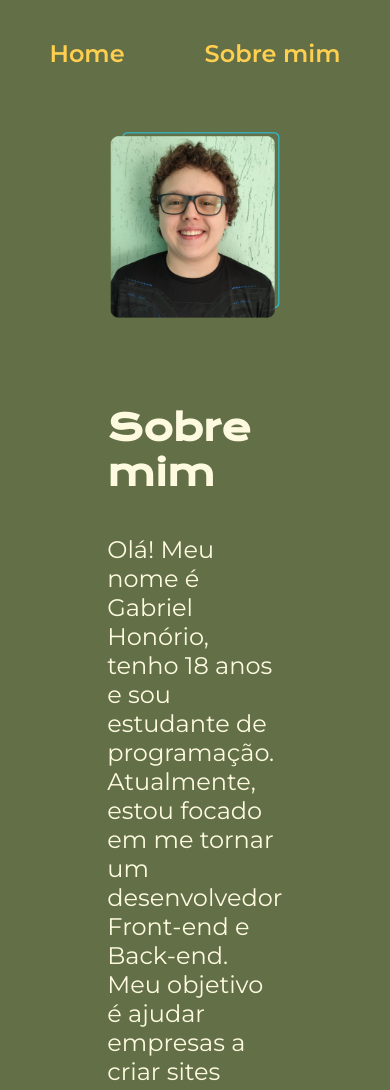
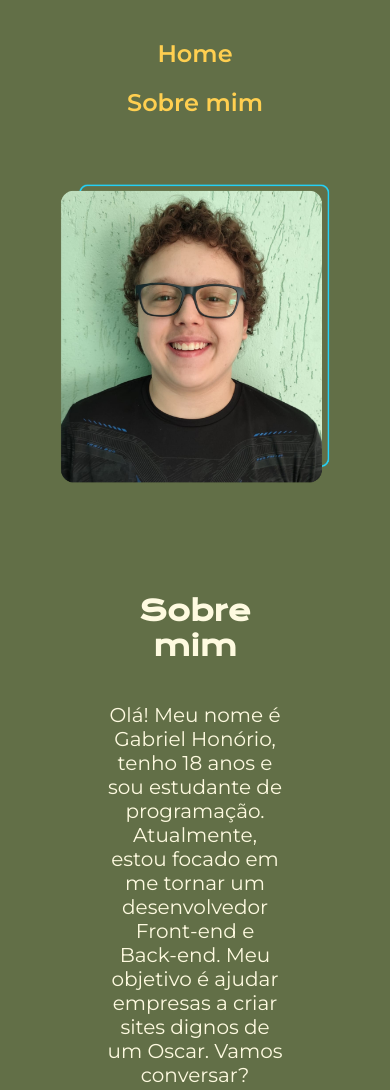
Before and after one commit to GabrielHSdosAnjos/portfolio_alura, a plain HTML site: page sobre-mim.html in a window 390 px wide. Shown: the top 1090 px of the page. Drawn offline with nearby package versions, Linux system fonts and the light colour scheme.

Commit message:
arrumando o css

```diff
--- a/styles/styles.css
+++ b/styles/styles.css
@@ -90,7 +90,7 @@ body{
     padding: 21.5px;
     text-decoration: none;
     color: var(--cor-secundaria);
-    font-family:var(--fonte-secundaria);
+    font-family: var(--fonte-secundaria);
     display: flex;
     justify-content: center;
     align-items: center;
@@ -151,19 +151,39 @@ body{
 
 }
 
-@media(max-width:1200px ){
+@media(max-width:768px ){
     .cabecalho{
         padding: 10%;
     }
     .menu_cabecalho{
-        justify-content: center;
+        flex-direction: column;
+        gap: 20px;
+        align-items: center;
 
     }
     #container{
         flex-direction: column-reverse;
         padding: 5%;
+        align-items: center;
     }
     .setor{
         width: auto;
     }
+    .foto_perfil {
+        width: 80%;
+        margin-bottom: 20px;
+    }
+    .links{
+        width: 80%;
+        font-size: 1.25rem;
+    }
+    .titulo {
+        font-size: 1.75rem;
+        text-align: center;
+    }
+
+    .texto {
+        font-size: 1.25rem;
+        text-align: center;
+    }
 }
```
